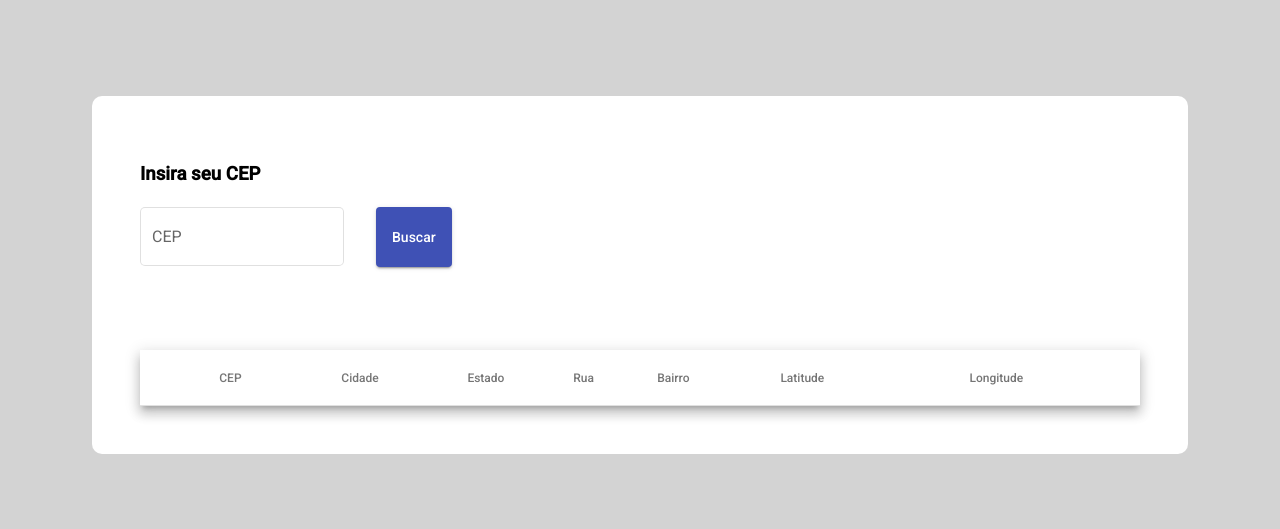
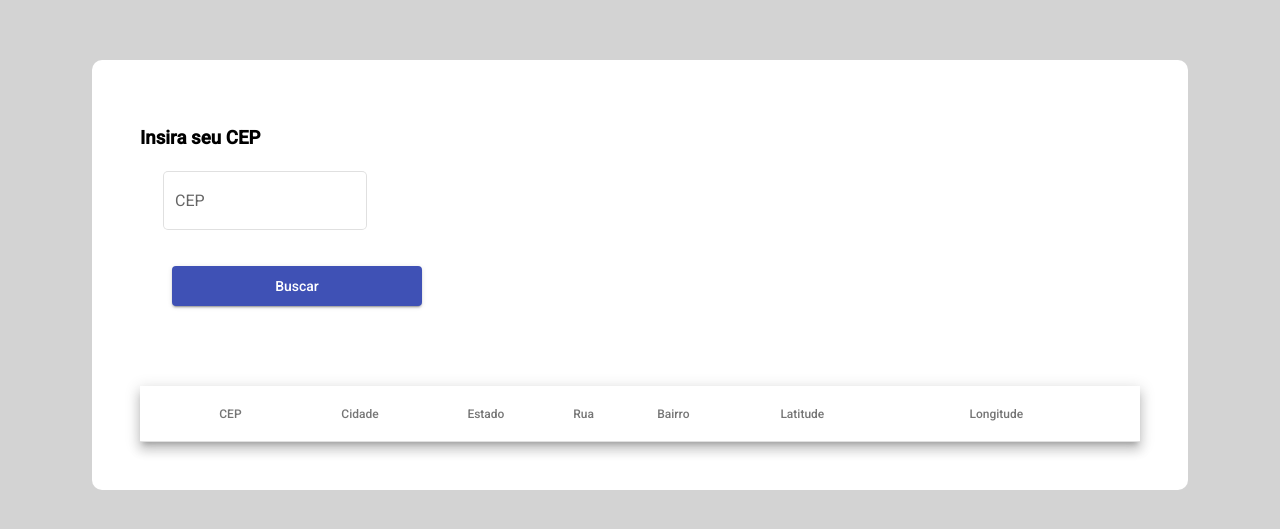
Before and after one commit to antonioadami/angular-tests, an Angular app: page / in a window 1280 px wide. Shown: the part 125-654 px from the top of the page. Built offline with nearby package versions, Linux system fonts and the light colour scheme.

Commit message:
Mudar Local e tamanho do botão.

```diff
--- a/src/app/pages/home/home.component.css
+++ b/src/app/pages/home/home.component.css
@@ -24,6 +24,7 @@
 }
 
 .cep-container {
+  width: 250px;
   display: flex;
   justify-content: center;
   align-items: center;
@@ -34,7 +35,9 @@
 }
 
 .buscar-button {
-  height: 60px;
+  margin-top: 2rem;
+  width: 250px;
+  height: 40px;
   margin-left: 2rem;
 }
 
--- a/src/app/pages/home/home.component.html
+++ b/src/app/pages/home/home.component.html
@@ -11,6 +11,8 @@
           id="cep-input"
         />
       </mat-form-field>
+    </div>
+    <div>
       <button
         mat-raised-button
         color="primary"
```
